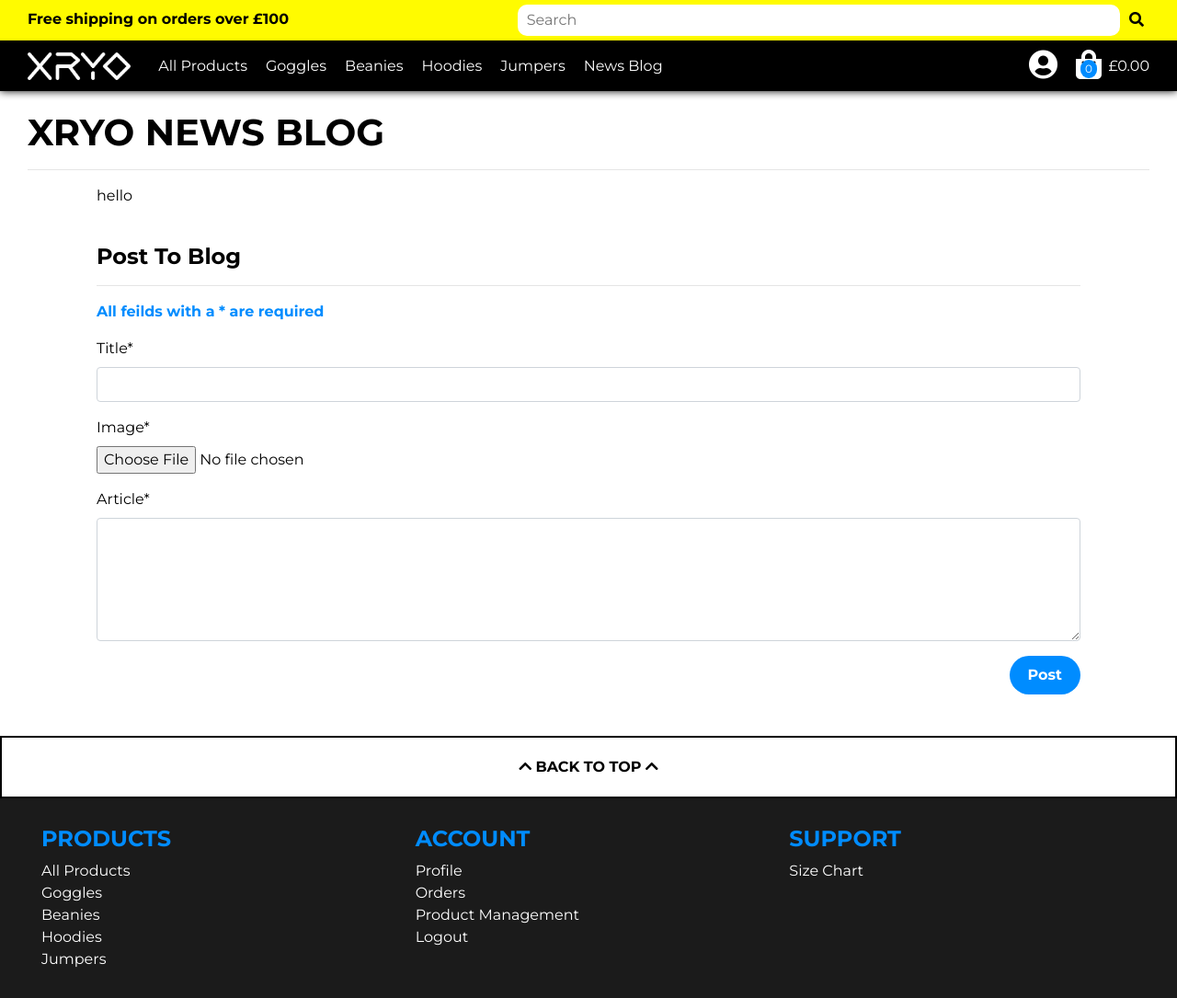
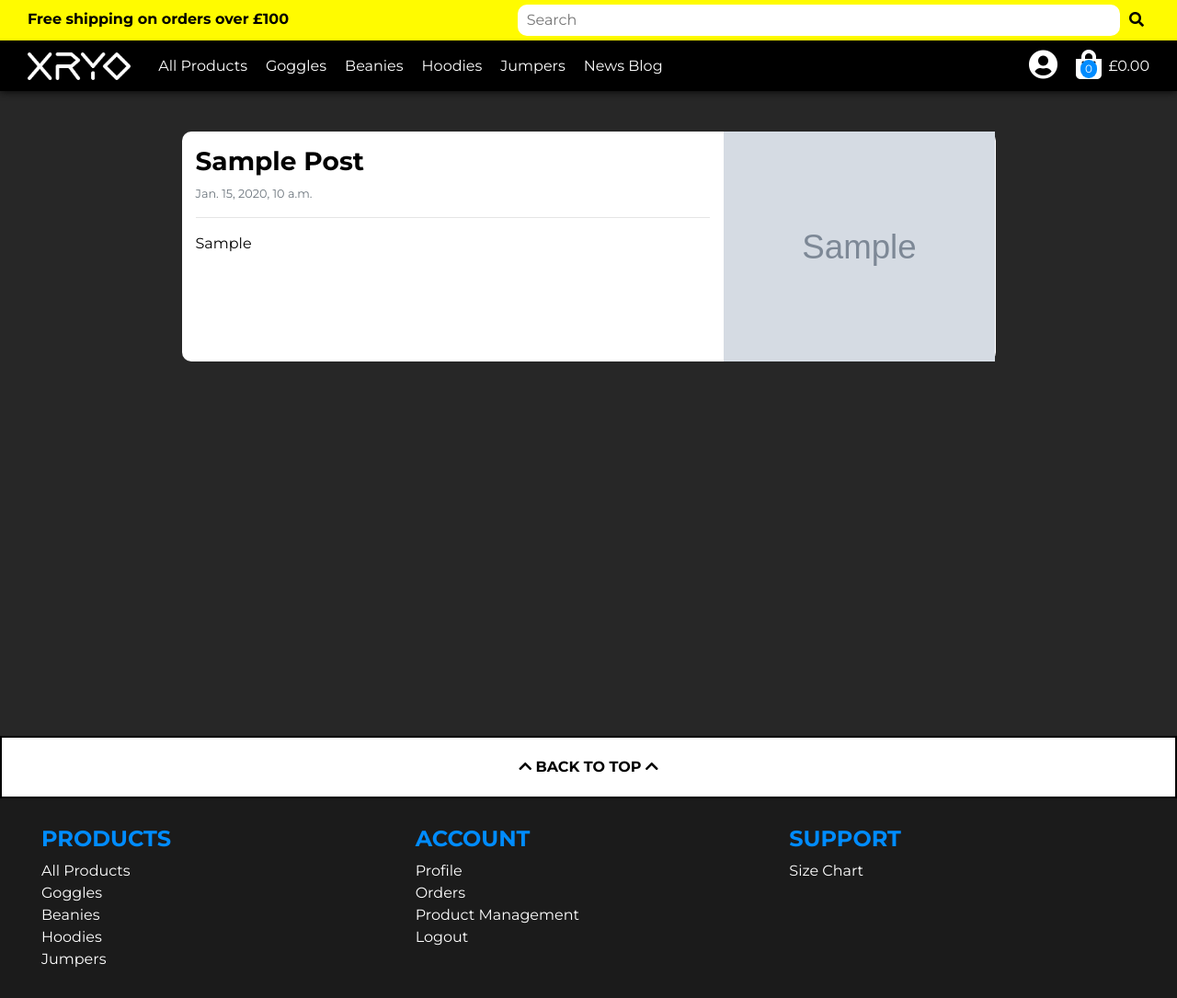
Before and after one commit to LiamDHall/XRYO, a Django app: page /blog/ in a window 1280 px wide. Shown: the whole page at 92% size. Run offline with Django 3.2, Linux system fonts and the light colour scheme; a user stored in the database is signed in; tables that the repository leaves empty hold one stand-in row (values such as "Sample post"); grey boxes marked "Sample" are stand-in pictures; parts of the project's set-up code (start-up, migrations or seed data) failed here and were passed over; some libraries are stand-ins or nearby versions.

Commit message:
Update template to display blog post and style the template

```diff
--- /dev/null
+++ b/blog/static/blog/css/blog.css
@@ -0,0 +1,73 @@
+main {
+    background-color: rgb(39, 39, 39);
+    padding: 30px;
+}
+
+.page-header {
+    background-color: white;
+    margin-top: -24px;
+    padding-top: 24px;
+}
+
+.container {
+    width: 75%;
+}
+
+@media screen and (max-width: 768px) {
+    .container {
+        width: 100%;
+    }
+}
+
+.post-form-container {
+    position: fixed;
+    bottom: 0;
+    left: 0;
+    right: 0;
+    z-index: 450;
+    color: black;
+}
+
+.unfix {
+    position: static;
+    width: 100%;
+}
+
+.blog-post {
+    border-radius: 10px;
+    min-height: 250px;
+
+}
+
+@media screen and (max-width: 992px) {
+    .post-image {
+        height: 300px;
+        margin-bottom: none;
+    }
+}
+
+.post-image {
+    background-size: fit;
+    background-repeat: no-repeat;
+    background-position: center;
+    background-size: cover;
+}
+
+@media screen and (max-width: 567px) {
+    h1 {
+        font-size: 2rem;
+        margin-bottom: none;
+    }
+}
+
+@media screen and (max-width: 425px) {
+    .page-header {
+        padding-left: 15px;
+    }
+}
+
+@media screen and (max-width: 375px) {
+    h1 {
+        font-size: 1.5rem;
+    }
+}
--- a/blog/templates/blog/blog.html
+++ b/blog/templates/blog/blog.html
@@ -14,17 +14,39 @@
 {% endblock %}
 
 {% block content %}
+    <!--Blog-->
     <div class="container">
-        <p>hello</p>
+        {% for post in posts %}
+            <!--Post-->
+            <div class="blog-post row bg-white my-5">
+                <!--Post Info-->
+                <div class="col-12 col-lg-8 py-3">
+                    <h3>{{ post.title|title }}</h3>
+                    <p class="small text-muted">{{ post.date }}</p>
+                    <hr>
+                    <p class="mb-0">{{ post.article }}</p>
+                </div>
+                <!--Post Image-->
+                <div class="post-image col-12 col-lg-4 px-0" style="background-image: url('{{ MEDIA_URL }}{{ post.image }}');"></div>
+            </div>
+        {% endfor %}
     </div>
+{% endblock %}
 
+{% block footer %}
     {% if request.user.is_superuser %}
+        <!--Blog Post Form-->
         <div class="post-form-container bg-white">
-            <div class="container py-4">
+            <div class="bg-white text-right py-3">
+                <button class="cta cta--prim" type="button" data-toggle="collapse" data-target="#blog-form" aria-expanded="false" aria-label="Toggle Blog Form">
+                    Post To Blog
+                </button>
+            </div>
+            <div id="blog-form" class="container py-4 collapse">
                 <h4>Post To Blog</h4>
                 <hr>
                 <p class="info-highlight">All feilds with a * are required</p>
-                <form method="POST" action="#" class="form">
+                <form method="POST" action="{% url 'blog' %}" class="form" enctype="multipart/form-data">
                     {% csrf_token %}
                     {{ form | crispy }}
                     <div class="text-right">
@@ -35,3 +57,8 @@
         </div>
     {% endif %}
 {% endblock %}
+
+{% block add_postload_js %}
+    <!--Blog JS-->
+    <script src="{% static 'blog/js/position_blog_form.js' %}"></script>
+{% endblock %}
```
